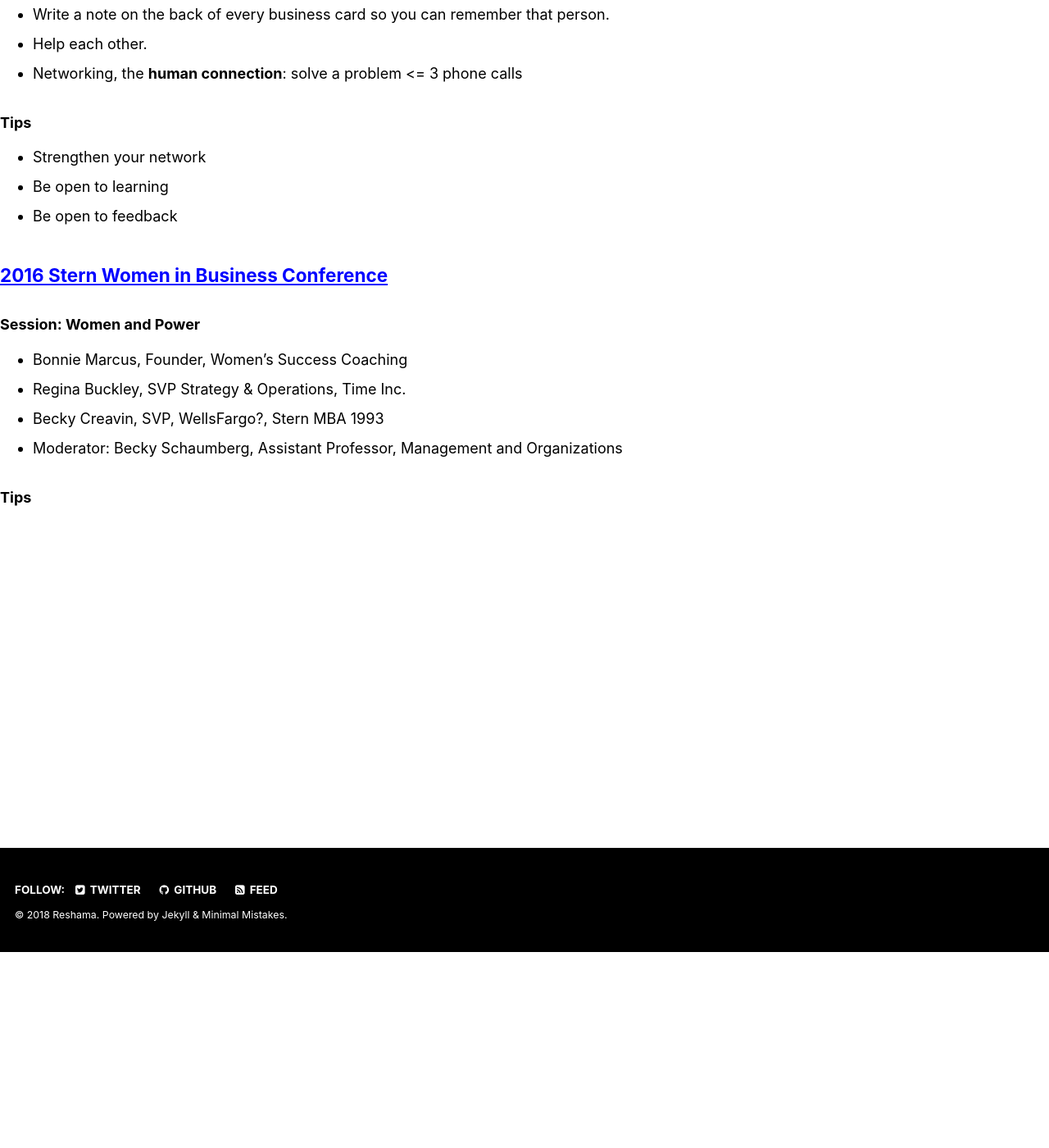
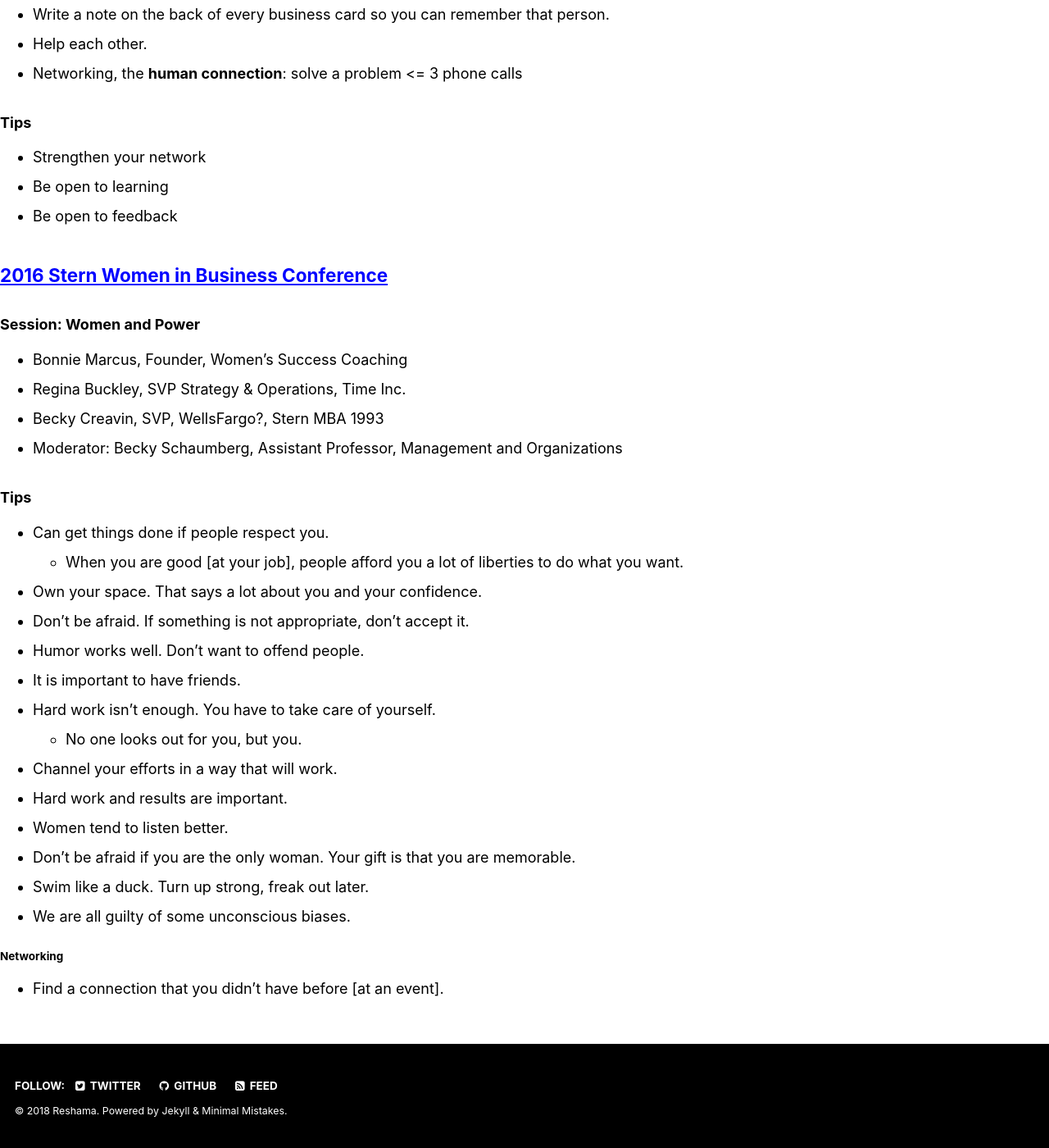
Before and after one commit to reshamas/reshamas.github.io, a Jekyll site: the page built from melange/shared_guidance.md, in a window 1280 px wide and 1400 px high, scrolled down 238 px. Shown: the whole window at 82% size. Built offline with Jekyll 4.4.1, drawn with Linux system fonts in a browser that asks for light colours; our own code applies the rules of GitHub Pages for plain Markdown files.

Commit message:
Update shared_guidance.md

```diff
--- a/melange/shared_guidance.md
+++ b/melange/shared_guidance.md
@@ -19,3 +19,20 @@
 - Moderator: Becky Schaumberg, Assistant Professor, Management and Organizations
 
 ### Tips
+- Can get things done if people respect you.
+  - When you are good [at your job], people afford you a lot of liberties to do what you want.
+- Own your space.  That says a lot about you and your confidence.
+- Don't be afraid.  If something is not appropriate, don't accept it.
+- Humor works well.  Don't want to offend people.
+- It is important to have friends.
+- Hard work isn't enough. You have to take care of yourself.
+  - No one looks out for you, but you.
+- Channel your efforts in a way that will work.
+- Hard work and results are important.
+- Women tend to listen better.
+- Don't be afraid if you are the only woman.  Your gift is that you are memorable.
+- Swim like a duck.  Turn up strong, freak out later.
+- We are all guilty of some unconscious biases.
+
+#### Networking
+- Find a connection that you didn't have before [at an event].
```
